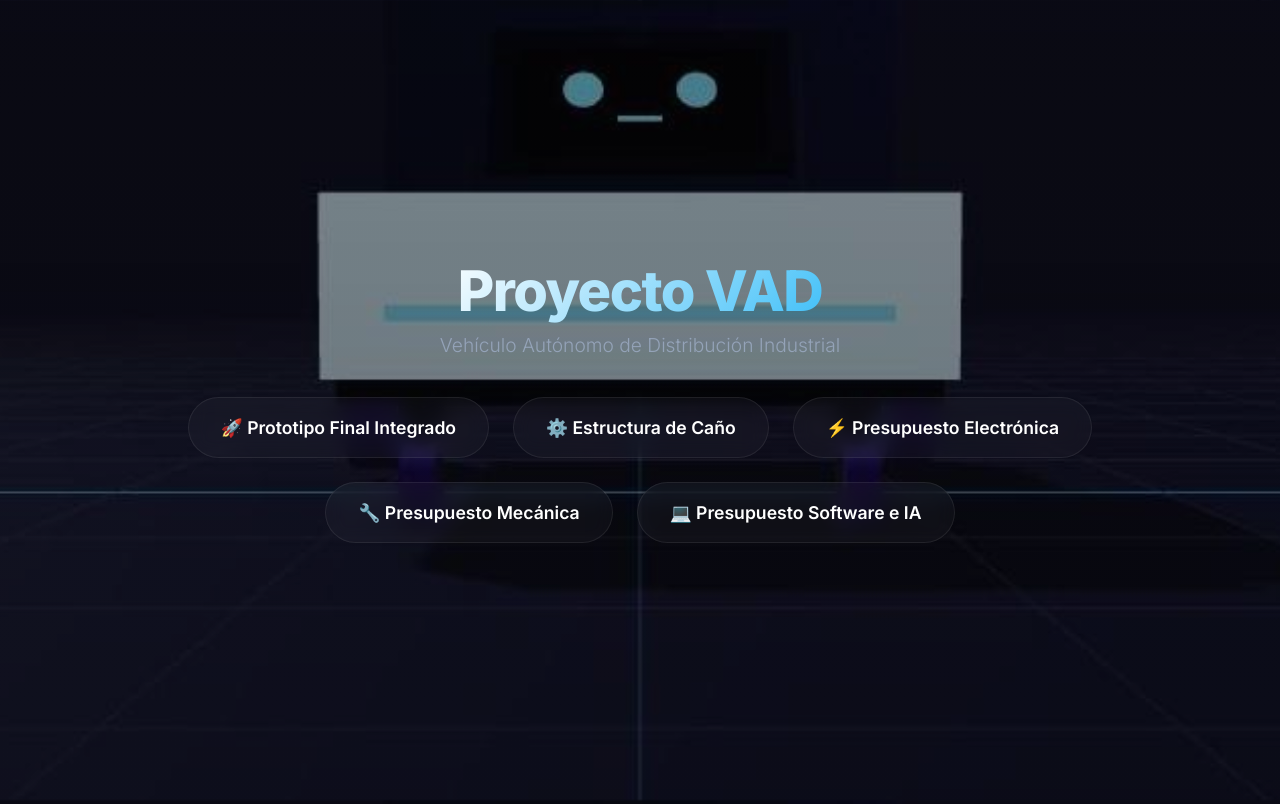
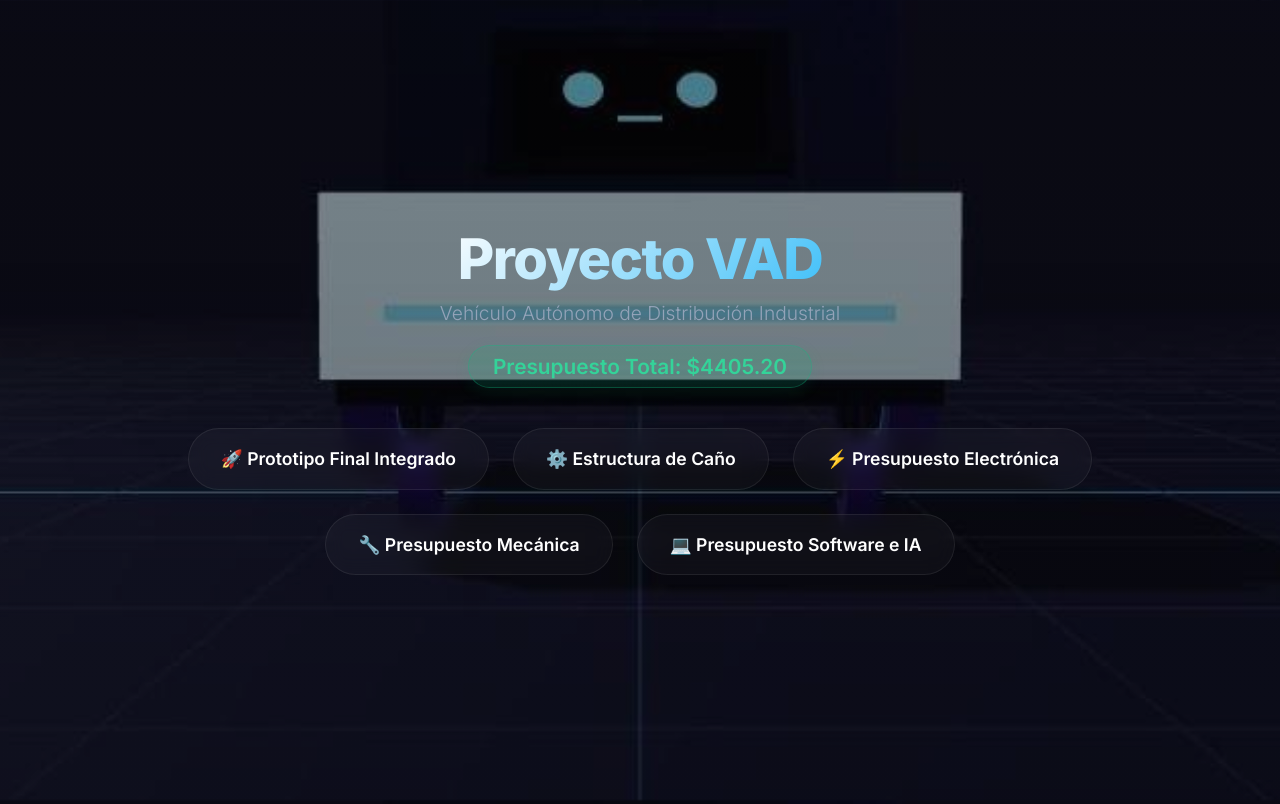
Before and after one commit to fiemcasals/VAD-01, a website: page index.html in a window 1280 px wide. Drawn offline with Linux system fonts and the light colour scheme.

Commit message:
feat: restore global budget total calculation on the launchpad

```diff
--- a/index.html
+++ b/index.html
@@ -197,6 +197,20 @@
             font-weight: 300;
         }
 
+        .global-total {
+            display: inline-block;
+            margin-top: 20px;
+            padding: 8px 24px;
+            background: rgba(16, 185, 129, 0.15);
+            border: 1px solid rgba(16, 185, 129, 0.3);
+            color: #34d399;
+            border-radius: 30px;
+            font-weight: 600;
+            font-size: 1.3rem;
+            box-shadow: 0 4px 15px rgba(16, 185, 129, 0.1);
+            animation: scaleIn 0.8s ease-out 0.4s backwards;
+        }
+
 
         .grid-buttons {
             display: flex;
@@ -289,6 +303,7 @@
         <header>
             <h1>Proyecto VAD</h1>
             <div class="subtitle">Vehículo Autónomo de Distribución Industrial</div>
+            <div class="global-total" id="global-total-badge">Calculando...</div>
         </header>
 
         <div class="grid-buttons">
@@ -305,6 +320,7 @@
         <iframe id="main-frame" src=""></iframe>
     </div>
 
+    <script src="presupuesto_data.js"></script>
     <script>
         const homeView = document.getElementById('home-view');
         const appView = document.getElementById('app-view');
@@ -354,6 +370,39 @@
             // iframe.src = "";
             navBtns.forEach(btn => btn.classList.remove('active'));
         }
+
+        let localAppData = null;
+        function updateGlobalTotal() {
+            let totalGeneral = 0;
+            try {
+                const raw = localStorage.getItem('appData_presupuesto');
+                if (raw) localAppData = JSON.parse(raw);
+                else if (typeof DEFAULT_PRESUPUESTOS !== 'undefined') localAppData = DEFAULT_PRESUPUESTOS;
+            } catch(e) {}
+
+            if (localAppData) {
+                for (let category in localAppData) {
+                    if (localAppData[category] && localAppData[category].categorias) {
+                        localAppData[category].categorias.forEach(subcat => {
+                            subcat.items.forEach(item => {
+                                totalGeneral += (item.precio * (item.cantidad || 1));
+                            });
+                        });
+                    }
+                }
+            }
+
+            const badge = document.getElementById('global-total-badge');
+            if (badge) {
+                badge.innerText = `Presupuesto Total: $${totalGeneral.toFixed(2)}`;
+            }
+        }
+
+        updateGlobalTotal();
+
+        iframe.addEventListener('load', () => {
+            updateGlobalTotal();
+        });
     </script>
 </body>
 </html>
```
